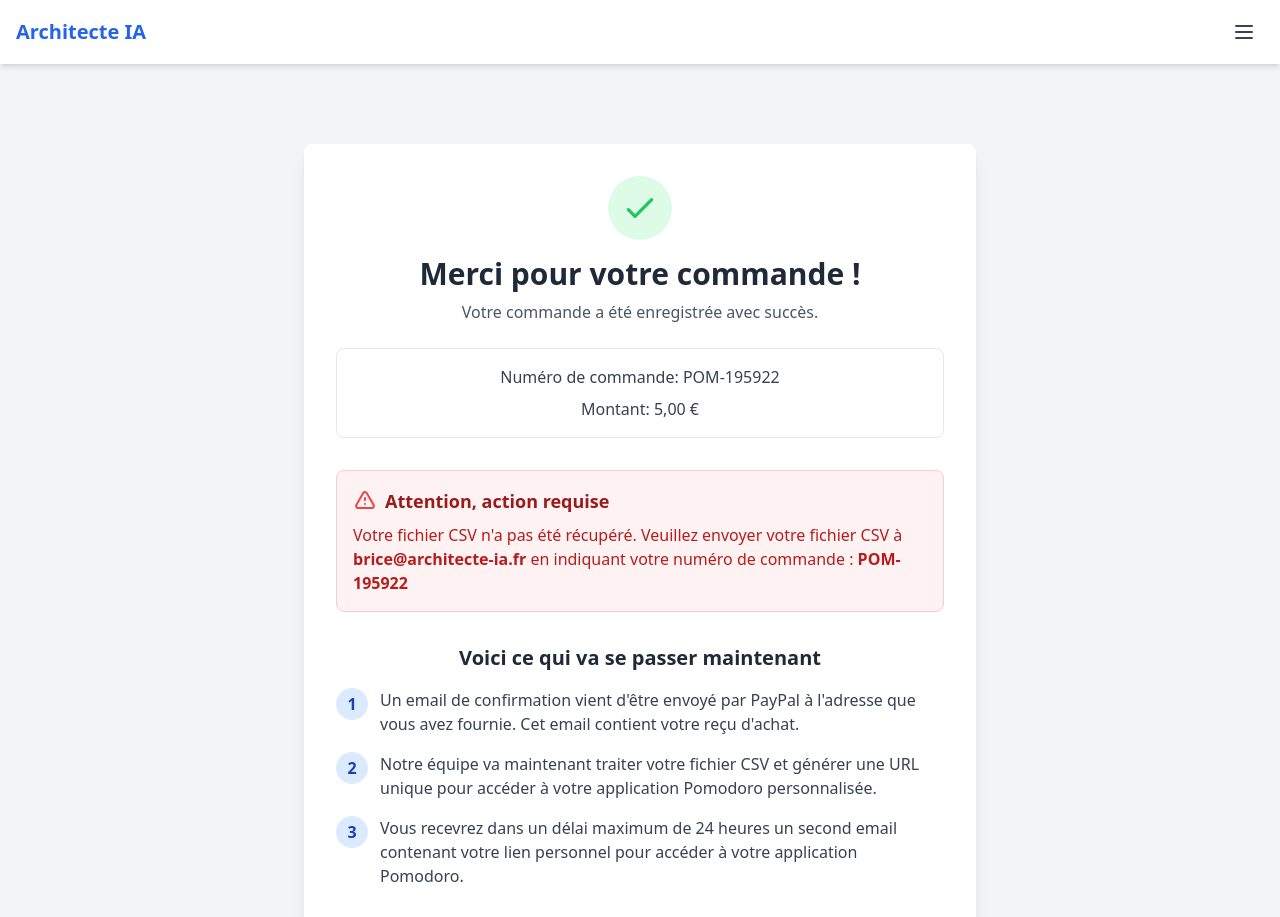
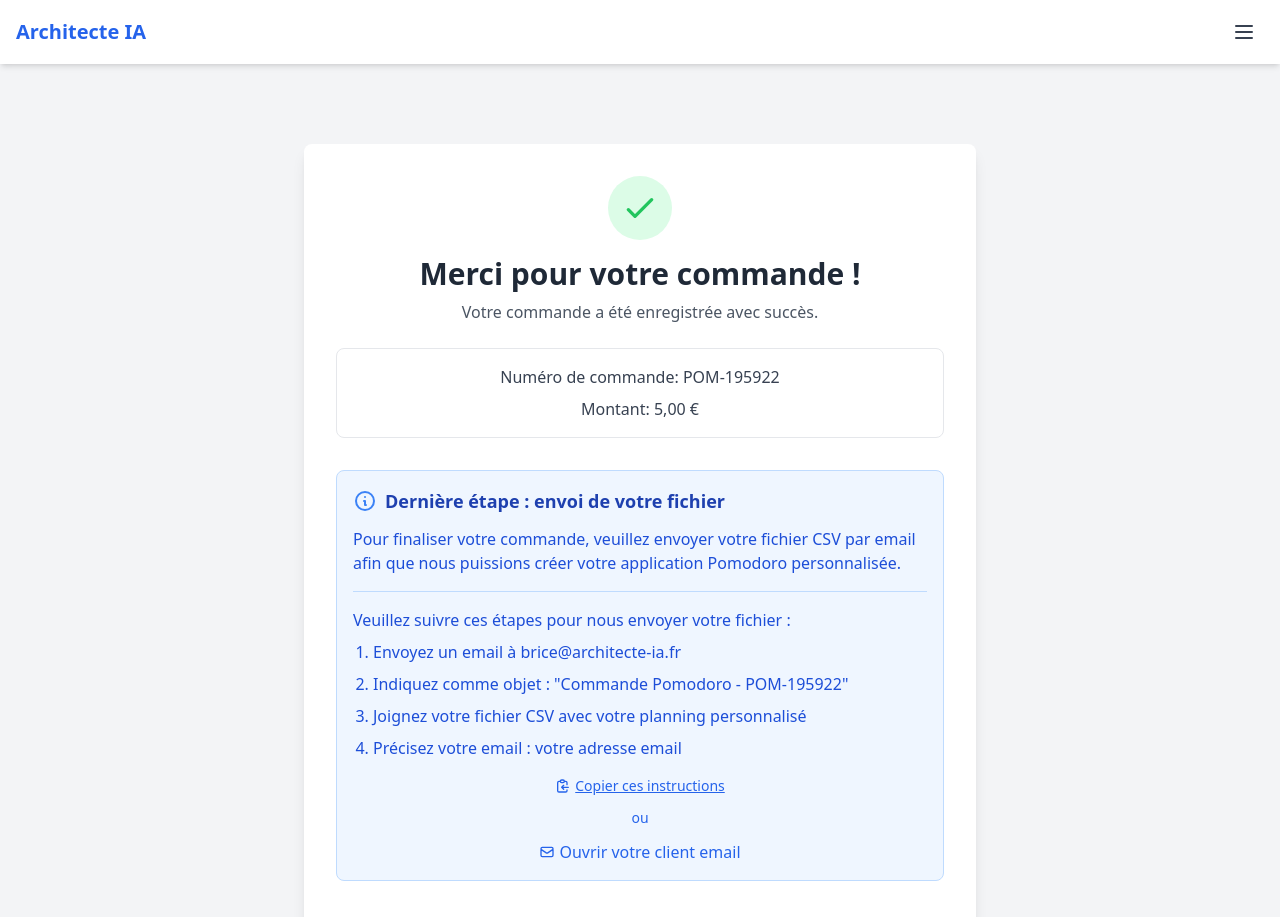
Before and after one commit to Brice601/pomodoro-web-app, a React (Vite) app: page /thank-you in a window 1280 px wide. Shown: the top 917 px of the page. Built offline with nearby package versions, Linux system fonts and the light colour scheme.

Commit message:
Update ThankYouPage.jsx
Suppression attention requise

```diff
--- a/src/pages/ThankYouPage.jsx
+++ b/src/pages/ThankYouPage.jsx
@@ -98,52 +98,74 @@
             </div>
 
             {/* Section pour l'envoi du fichier CSV */}
+            <div className="mt-8 p-4 bg-blue-50 rounded-lg border border-blue-200 text-left">
+              <div className="flex items-center mb-3">
+                <svg className="h-6 w-6 text-blue-500 mr-2" fill="none" viewBox="0 0 24 24" stroke="currentColor">
+                  <path strokeLinecap="round" strokeLinejoin="round" strokeWidth={2} d="M13 16h-1v-4h-1m1-4h.01M21 12a9 9 0 11-18 0 9 9 0 0118 0z" />
+                </svg>
+                <h2 className="text-lg font-semibold text-blue-800">
+                  Dernière étape : envoi de votre fichier
+                </h2>
+              </div>
+              <p className="text-blue-700 mb-4">
+                Pour finaliser votre commande, veuillez envoyer votre fichier CSV par email afin que nous puissions créer votre application Pomodoro personnalisée.
+              </p>
+
               {csvContent && !emailSent ? (
-              <div className="mt-8 p-4 bg-yellow-50 rounded-lg border border-yellow-200 text-left">
-                <h2 className="text-lg font-semibold mb-3 text-yellow-800">
-                  Dernière étape importante
-                </h2>
-                <p className="text-yellow-700 mb-4">
-                  Pour compléter votre commande, veuillez envoyer votre fichier CSV pour que nous puissions créer votre application Pomodoro personnalisée.
-                </p>
-                <div className="flex flex-col md:flex-row md:items-center gap-4">
+                <div className="flex flex-col md:flex-row md:items-center gap-4 mb-4">
                   <button
                     onClick={sendEmailWithCSV}
-                    className="px-6 py-3 bg-yellow-600 text-white font-medium rounded-lg hover:bg-yellow-700 transition duration-300 flex items-center justify-center"
+                    className="px-6 py-3 bg-blue-600 text-white font-medium rounded-lg hover:bg-blue-700 transition duration-300 flex items-center justify-center"
                   >
                     <svg className="h-5 w-5 mr-2" fill="none" viewBox="0 0 24 24" stroke="currentColor">
                       <path strokeLinecap="round" strokeLinejoin="round" strokeWidth={2} d="M3 8l7.89 5.26a2 2 0 002.22 0L21 8M5 19h14a2 2 0 002-2V7a2 2 0 00-2-2H5a2 2 0 00-2 2v10a2 2 0 002 2z" />
                     </svg>
                     Télécharger et envoyer mon fichier
                   </button>
-                  <span className="text-sm text-yellow-600">
+                  <span className="text-sm text-blue-600">
                     Cela téléchargera votre fichier et ouvrira votre client email
                   </span>
                 </div>
+              ) : emailSent ? (
+                <div className="flex items-center bg-green-50 p-3 rounded-lg border border-green-200 mb-4">
+                  <svg className="h-5 w-5 text-green-500 mr-2" fill="none" viewBox="0 0 24 24" stroke="currentColor">
+                    <path strokeLinecap="round" strokeLinejoin="round" strokeWidth={2} d="M5 13l4 4L19 7" />
+                  </svg>
+                  <p className="text-green-700">
+                    Fichier téléchargé avec succès. N'oubliez pas d'envoyer l'email avec votre fichier joint !
+                  </p>
+                </div>
+              ) : null}
 
-                <div className="mt-4 border-t border-yellow-200 pt-4">
-                  <p className="text-sm text-yellow-700 font-medium mb-2">
-                    Si votre client email ne s'ouvre pas automatiquement :
+              <div className="border-t border-blue-200 pt-4">
+                <p className="text-blue-700 font-medium mb-2">
+                  Veuillez suivre ces étapes pour nous envoyer votre fichier :
                 </p>
-                  <ol className="text-sm text-yellow-700 list-decimal pl-5 space-y-2">
+                <ol className="text-blue-700 list-decimal pl-5 space-y-2">
                   <li>
-                      <span className="font-medium">Envoyez un email manuellement</span> à <span className="font-medium">brice@architecte-ia.fr</span>
+                    <span className="font-medium">Envoyez un email</span> à <span className="font-medium">brice@architecte-ia.fr</span>
                   </li>
                   <li>
                     <span className="font-medium">Indiquez comme objet</span> : "Commande Pomodoro - {orderNumber}"
                   </li>
+                  {csvContent ? (
                     <li>
                       <span className="font-medium">Joignez le fichier CSV</span> que vous venez de télécharger (stocké habituellement dans le dossier "Téléchargements")
                     </li>
+                  ) : (
                     <li>
-                      <span className="font-medium">Précisez votre email</span> : {userEmail}
+                      <span className="font-medium">Joignez votre fichier CSV</span> avec votre planning personnalisé
+                    </li>
+                  )}
+                  <li>
+                    <span className="font-medium">Précisez votre email</span> : {userEmail || "votre adresse email"}
                   </li>
                 </ol>
 
-                  <div className="mt-3 flex flex-col sm:flex-row sm:items-center gap-3">
+                <div className="mt-4 flex flex-col sm:flex-row sm:items-center gap-3">
                   <button
                     onClick={copyInstructions}
-                      className="text-sm text-yellow-600 hover:text-yellow-800 underline flex items-center"
+                    className="text-sm text-blue-600 hover:text-blue-800 underline flex items-center"
                   >
                     <svg className="h-4 w-4 mr-1" fill="none" viewBox="0 0 24 24" stroke="currentColor">
                       <path strokeLinecap="round" strokeLinejoin="round" strokeWidth={2} d="M8 5H6a2 2 0 00-2 2v12a2 2 0 002 2h10a2 2 0 002-2v-1M8 5a2 2 0 002 2h2a2 2 0 002-2M8 5a2 2 0 012-2h2a2 2 0 012 2m0 0h2a2 2 0 012 2v3m2 4H10m0 0l3-3m-3 3l3 3" />
@@ -151,10 +173,10 @@
                     Copier ces instructions
                   </button>
 
-                    <span className="text-sm text-yellow-700">ou</span>
+                  <span className="text-sm text-blue-600">ou</span>
 
                   <a
-                      href={`mailto:votre-email@exemple.com?subject=${encodeURIComponent(`Commande Pomodoro - ${orderNumber}`)}&body=${encodeURIComponent(`Bonjour,\n\nVoici mon fichier CSV pour la création de mon application Pomodoro personnalisée.\n\nNuméro de commande: ${orderNumber}\nEmail: ${userEmail}\n\nN'oubliez pas de joindre votre fichier CSV.\n\nCordialement`)}`}
+                    href={`mailto:brice@architecte-ia.fr?subject=${encodeURIComponent(`Commande Pomodoro - ${orderNumber}`)}&body=${encodeURIComponent(`Bonjour,\n\nVoici mon fichier CSV pour la création de mon application Pomodoro personnalisée.\n\nNuméro de commande: ${orderNumber}\nEmail: ${userEmail || "votre adresse email"}\n\nN'oubliez pas de joindre votre fichier CSV.\n\nCordialement`)}`}
                     className="text-blue-600 hover:underline inline-flex items-center"
                   >
                     <svg className="h-4 w-4 mr-1" fill="none" viewBox="0 0 24 24" stroke="currentColor">
@@ -165,35 +187,6 @@
                 </div>
               </div>
             </div>
-            ) : emailSent ? (
-              <div className="mt-8 p-4 bg-green-50 rounded-lg border border-green-200 text-left">
-                <div className="flex items-center">
-                  <svg className="h-6 w-6 text-green-500 mr-2" fill="none" viewBox="0 0 24 24" stroke="currentColor">
-                    <path strokeLinecap="round" strokeLinejoin="round" strokeWidth={2} d="M5 13l4 4L19 7" />
-                  </svg>
-                  <h2 className="text-lg font-semibold text-green-800">
-                    Parfait, c'est presque terminé !
-                  </h2>
-                </div>
-                <p className="text-green-700 mt-2">
-                  N'oubliez pas d'envoyer l'email avec votre fichier joint. Nous traiterons votre demande dès réception et vous enverrons votre lien personnalisé dans les 24 heures.
-                </p>
-              </div>
-            ) : (
-              <div className="mt-8 p-4 bg-red-50 rounded-lg border border-red-200 text-left">
-                <div className="flex items-center">
-                  <svg className="h-6 w-6 text-red-500 mr-2" fill="none" viewBox="0 0 24 24" stroke="currentColor">
-                    <path strokeLinecap="round" strokeLinejoin="round" strokeWidth={2} d="M12 9v2m0 4h.01m-6.938 4h13.856c1.54 0 2.502-1.667 1.732-3L13.732 4c-.77-1.333-2.694-1.333-3.464 0L3.34 16c-.77 1.333.192 3 1.732 3z" />
-                  </svg>
-                  <h2 className="text-lg font-semibold text-red-800">
-                    Attention, action requise
-                  </h2>
-                </div>
-                <p className="text-red-700 mt-2">
-                  Votre fichier CSV n'a pas été récupéré. Veuillez envoyer votre fichier CSV à <strong>brice@architecte-ia.fr</strong> en indiquant votre numéro de commande : <strong>{orderNumber}</strong>
-                </p>
-              </div>
-            )}
 
             <div className="mb-8 mt-8">
               <h2 className="text-xl font-semibold mb-4 text-gray-800">Voici ce qui va se passer maintenant</h2>
```
Lines whose indentation alone changed are shown as unchanged.
